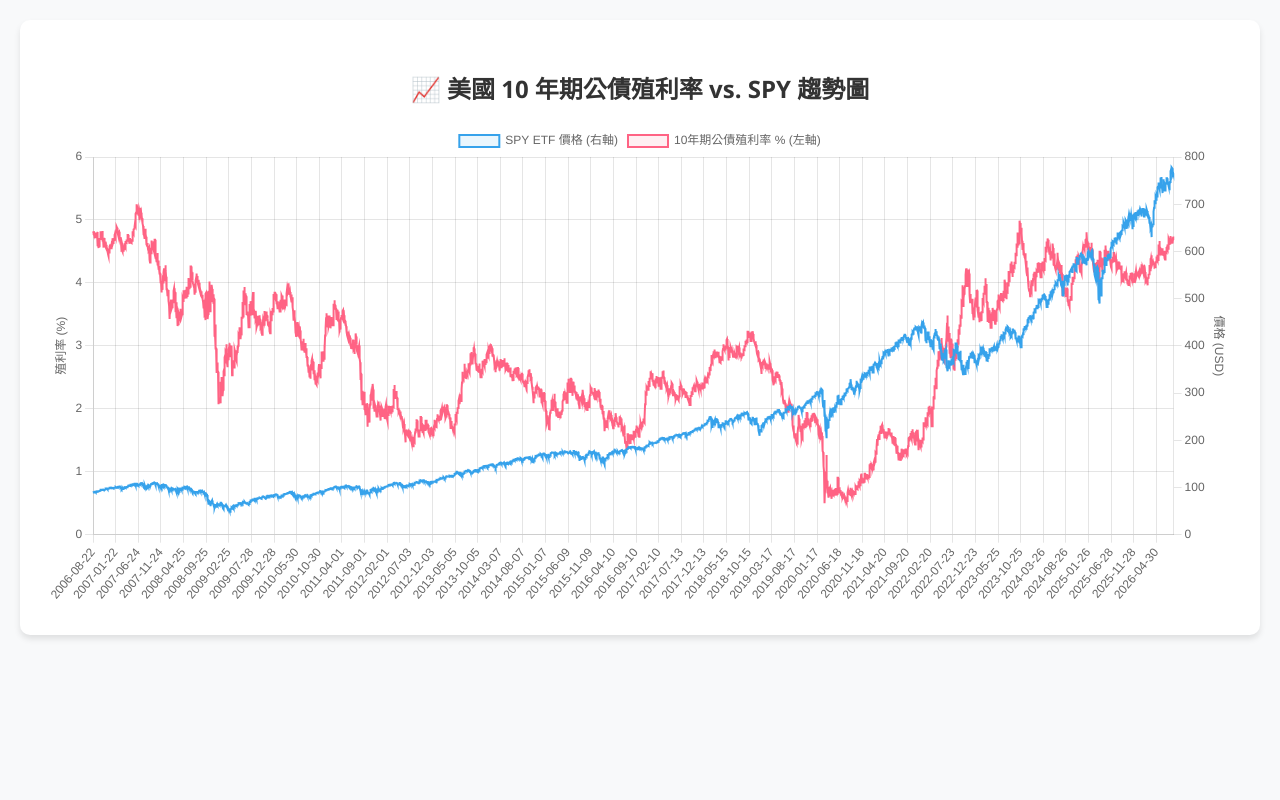
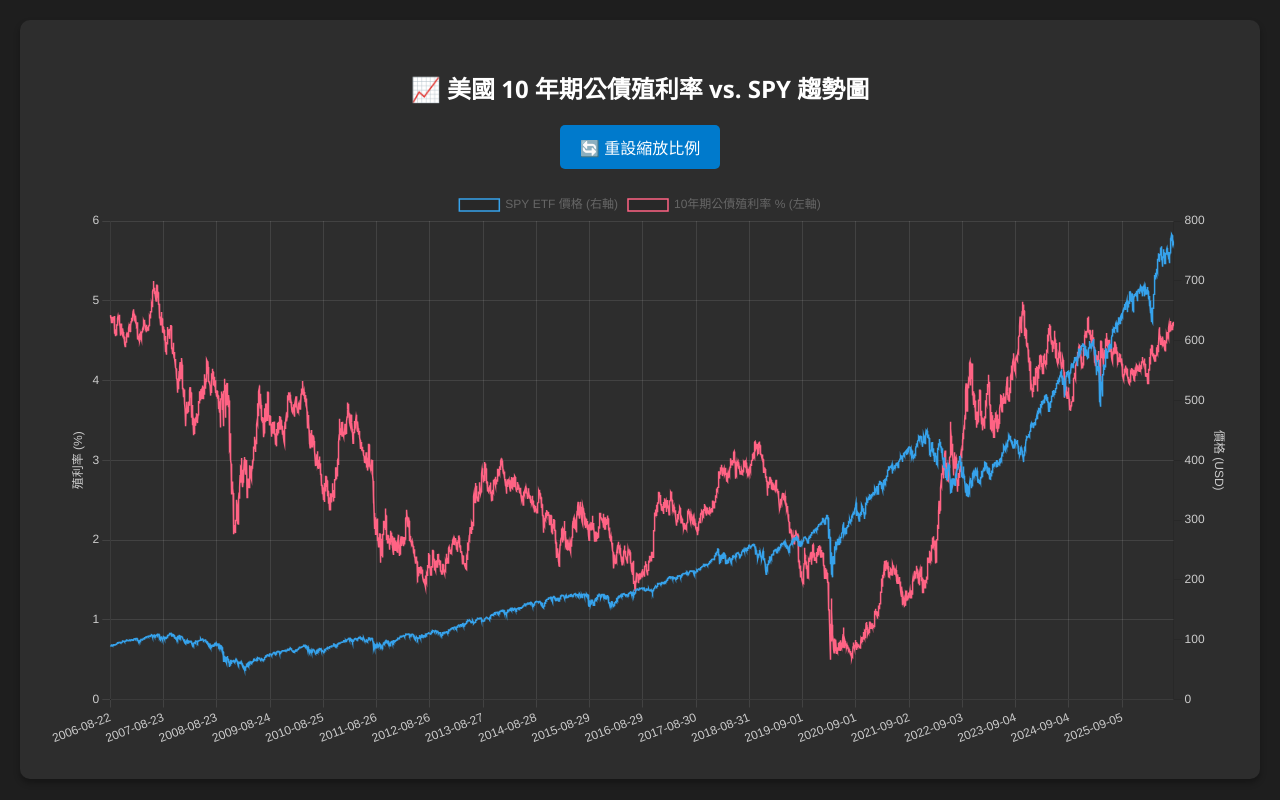
Before and after one commit to peter-c9/macro-yield-dashboard, a plain HTML site: page index.html in a window 1280 px wide. Drawn offline with nearby package versions, Linux system fonts and the light colour scheme; some packages are replaced by stand-ins of ours; a script that the page names is missing.

Commit message:
Update index.html

```diff
--- a/index.html
+++ b/index.html
@@ -4,32 +4,43 @@
     <meta charset="UTF-8">
     <meta name="viewport" content="width=device-width, initial-scale=1.0">
     <title>總經與美股趨勢儀表板</title>
-    <!-- 引入 Chart.js 繪圖庫 -->
+    <!-- 1. 引入 Chart.js 繪圖庫 -->
     <script src="https://cdn.jsdelivr.net/npm/chart.js"></script>
+    <!-- 2. 引入 Hammer.js (支援拖曳平移必備) -->
+    <script src="https://cdnjs.cloudflare.com/ajax/libs/hammer.js/2.0.8/hammer.min.js"></script>
+    <!-- 3. 引入 Chart.js Zoom 插件 -->
+    <script src="https://cdn.jsdelivr.net/npm/chartjs-plugin-zoom"></script>
     <style>
-        body { font-family: 'Segoe UI', Tahoma, Geneva, Verdana, sans-serif; background-color: #f8f9fa; margin: 0; padding: 20px; }
-        .container { max-width: 1200px; margin: 0 auto; background: white; padding: 30px; border-radius: 10px; box-shadow: 0 4px 6px rgba(0,0,0,0.1); }
-        h2 { text-align: center; color: #333; }
-        .chart-container { position: relative; height: 60vh; width: 100%; }
+        body { font-family: 'Segoe UI', Tahoma, Geneva, Verdana, sans-serif; background-color: #1e1e1e; color: #fff; margin: 0; padding: 20px; }
+        .container { max-width: 1200px; margin: 0 auto; background: #2d2d2d; padding: 30px; border-radius: 10px; box-shadow: 0 4px 6px rgba(0,0,0,0.3); }
+        h2 { text-align: center; color: #fff; }
+        .chart-container { position: relative; height: 70vh; width: 100%; margin-top: 20px; }
+        /* 美化重設按鈕 */
+        .btn-reset { display: block; margin: 0 auto; padding: 10px 20px; background-color: #007acc; color: white; border: none; border-radius: 5px; cursor: pointer; font-size: 16px; transition: 0.3s; }
+        .btn-reset:hover { background-color: #005999; }
     </style>
 </head>
 <body>
 
 <div class="container">
     <h2>📈 美國 10 年期公債殖利率 vs. SPY 趨勢圖</h2>
+    <!-- 增加一個重設縮放的按鈕 -->
+    <button class="btn-reset" onclick="resetChartZoom()">🔄 重設縮放比例</button>
+
     <div class="chart-container">
         <canvas id="yieldChart"></canvas>
     </div>
 </div>
 
 <script>
-    // 解析 CSV 內容的簡單函數
+    // 宣告一個全域變數來儲存圖表實例
+    let myChart = null;
+
     function parseCSV(csvText) {
         const lines = csvText.trim().split('\n');
         const dates = [];
         const prices = [];
 
-        // 從第 2 行開始讀 (跳過標頭 Date,Close)
         for(let i = 1; i < lines.length; i++) {
             const row = lines[i].split(',');
             if(row.length >= 2) {
@@ -42,7 +53,6 @@
 
     async function loadDataAndRenderChart() {
         try {
-            // 同時發送請求去抓取兩個 CSV 檔案
             const [spyResponse, tnxResponse] = await Promise.all([
                 fetch('./data/SPY.csv'),
                 fetch('./data/10Y_Yield.csv')
@@ -54,30 +64,32 @@
             const spyData = parseCSV(spyCsv);
             const tnxData = parseCSV(tnxCsv);
 
-            // 繪製圖表
             const ctx = document.getElementById('yieldChart').getContext('2d');
-            new Chart(ctx, {
+
+            // 如果圖表已經存在，先銷毀它，避免重複渲染
+            if (myChart) {
+                myChart.destroy();
+            }
+
+            myChart = new Chart(ctx, {
                 type: 'line',
                 data: {
-                    // 假設兩者日期是對齊的，以 SPY 的日期作為 X 軸
                     labels: spyData.dates,
                     datasets: [
                         {
                             label: 'SPY ETF 價格 (右軸)',
                             data: spyData.prices,
                             borderColor: 'rgba(54, 162, 235, 1)',
-                            backgroundColor: 'rgba(54, 162, 235, 0.1)',
                             yAxisID: 'y-price',
-                            borderWidth: 2,
-                            pointRadius: 0 // 隱藏資料點讓線條更平滑
+                            borderWidth: 1.5,
+                            pointRadius: 0
                         },
                         {
                             label: '10年期公債殖利率 % (左軸)',
                             data: tnxData.prices,
                             borderColor: 'rgba(255, 99, 132, 1)',
-                            backgroundColor: 'rgba(255, 99, 132, 0.1)',
                             yAxisID: 'y-yield',
-                            borderWidth: 2,
+                            borderWidth: 1.5,
                             pointRadius: 0
                         }
                     ]
@@ -86,28 +98,58 @@
                     responsive: true,
                     maintainAspectRatio: false,
                     interaction: { mode: 'index', intersect: false },
+                    plugins: {
+                        // 啟動 Zoom 插件的核心設定
+                        zoom: {
+                            pan: {
+                                enabled: true, // 允許拖曳
+                                mode: 'x',     // 限制只能水平拖曳時間軸
+                            },
+                            zoom: {
+                                wheel: {
+                                    enabled: true, // 允許使用滑鼠滾輪縮放
+                                },
+                                pinch: {
+                                    enabled: true  // 允許觸控螢幕雙指縮放
+                                },
+                                mode: 'x', // 限制只能水平縮放，確保 Y 軸價格比例不會亂掉
+                            }
+                        }
+                    },
                     scales: {
                         'y-yield': {
                             type: 'linear',
                             position: 'left',
-                            title: { display: true, text: '殖利率 (%)' },
-                            grid: { drawOnChartArea: true }
+                            title: { display: true, text: '殖利率 (%)', color: '#ccc' },
+                            grid: { color: 'rgba(255, 255, 255, 0.1)' },
+                            ticks: { color: '#ccc' }
                         },
                         'y-price': {
                             type: 'linear',
                             position: 'right',
-                            title: { display: true, text: '價格 (USD)' },
-                            grid: { drawOnChartArea: false } // 避免左右網格線打架
+                            title: { display: true, text: '價格 (USD)', color: '#ccc' },
+                            grid: { drawOnChartArea: false },
+                            ticks: { color: '#ccc' }
+                        },
+                        x: {
+                            ticks: { color: '#ccc', maxTicksLimit: 20 },
+                            grid: { color: 'rgba(255, 255, 255, 0.1)' }
                         }
                     }
                 }
             });
         } catch (error) {
-            console.error("資料載入失敗，請確認 data 資料夾中是否存在對應的 CSV 檔:", error);
+            console.error("資料載入失敗:", error);
         }
     }
 
-    // 網頁載入完成後執行
+    // 觸發重設縮放的函數
+    function resetChartZoom() {
+        if (myChart) {
+            myChart.resetZoom();
+        }
+    }
+
     window.onload = loadDataAndRenderChart;
 </script>
 
```
